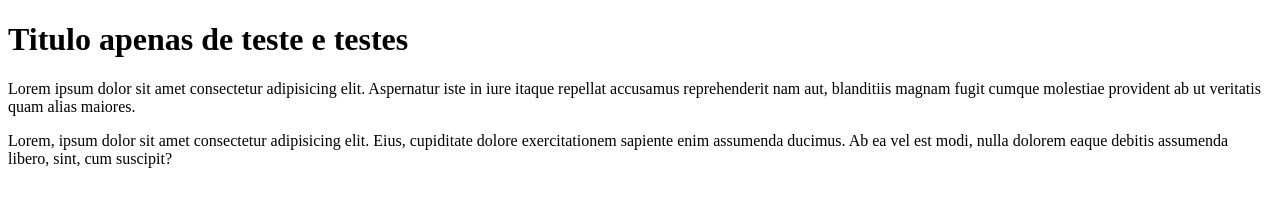
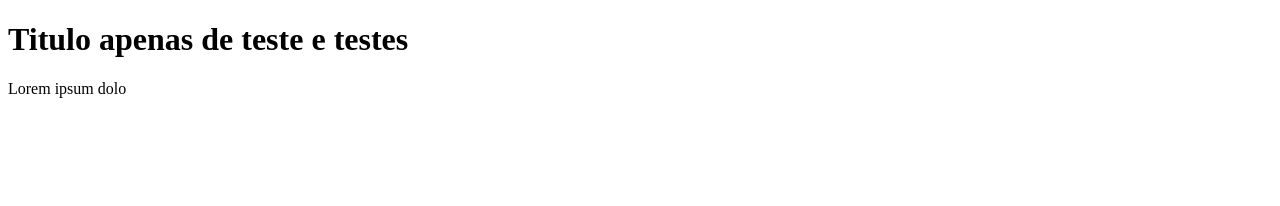
Before and after one commit to EdersonSouzaa/aprendendo_branchs, a plain HTML site: page index.html in a window 1280 px wide. Drawn offline with Linux system fonts and the light colour scheme.

Commit message:
removendo um paragrafo e diminuindo lorem do index

```diff
--- a/index.html
+++ b/index.html
@@ -9,9 +9,7 @@
 
     <h1> Titulo apenas de teste e testes</h1>
 
-    <p>Lorem ipsum dolor sit amet consectetur adipisicing elit. Aspernatur iste in iure itaque repellat accusamus reprehenderit nam aut, blanditiis magnam fugit cumque molestiae provident ab ut veritatis quam alias maiores.</p>
-
-    <p>Lorem, ipsum dolor sit amet consectetur adipisicing elit. Eius, cupiditate dolore exercitationem sapiente enim assumenda ducimus. Ab ea vel est modi, nulla dolorem eaque debitis assumenda libero, sint, cum suscipit?</p>
+    <p>Lorem ipsum dolo</p>
 
 
 
```
